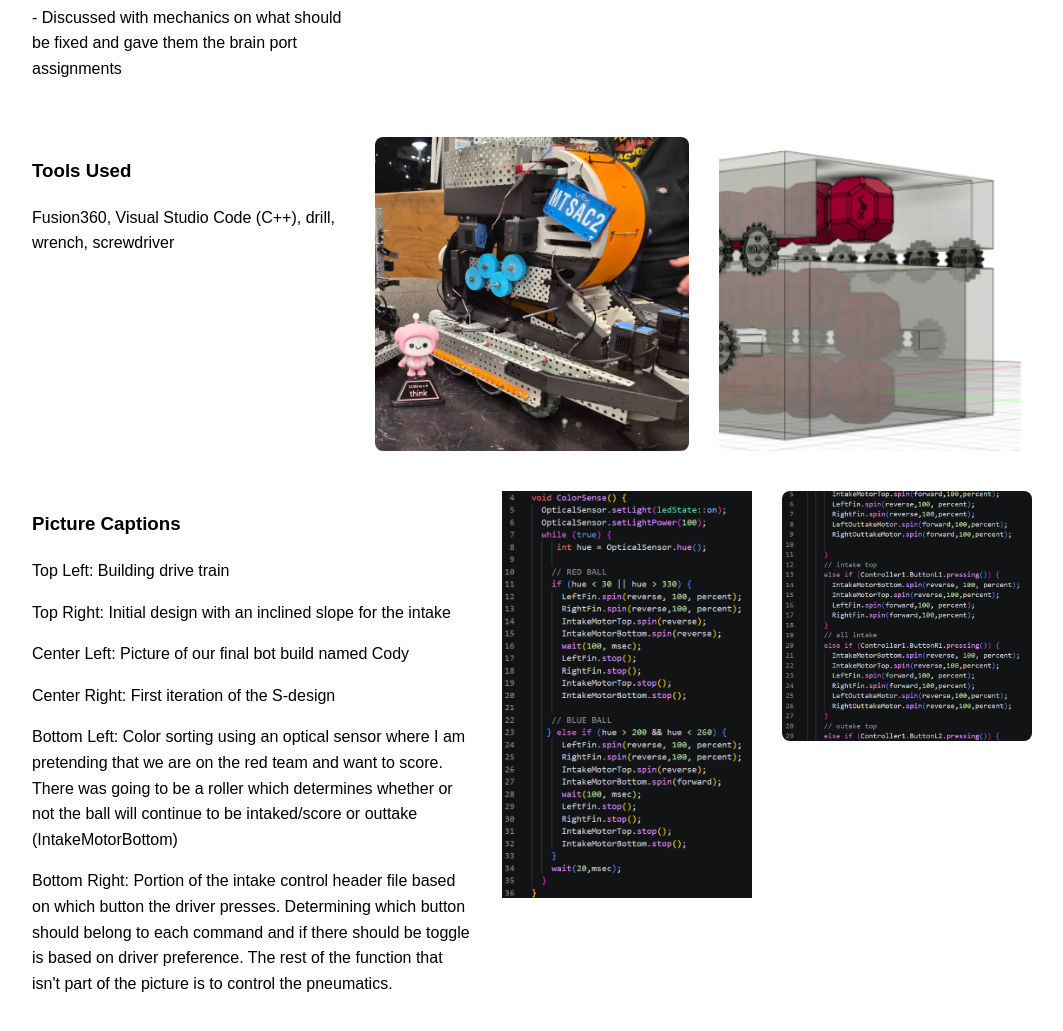
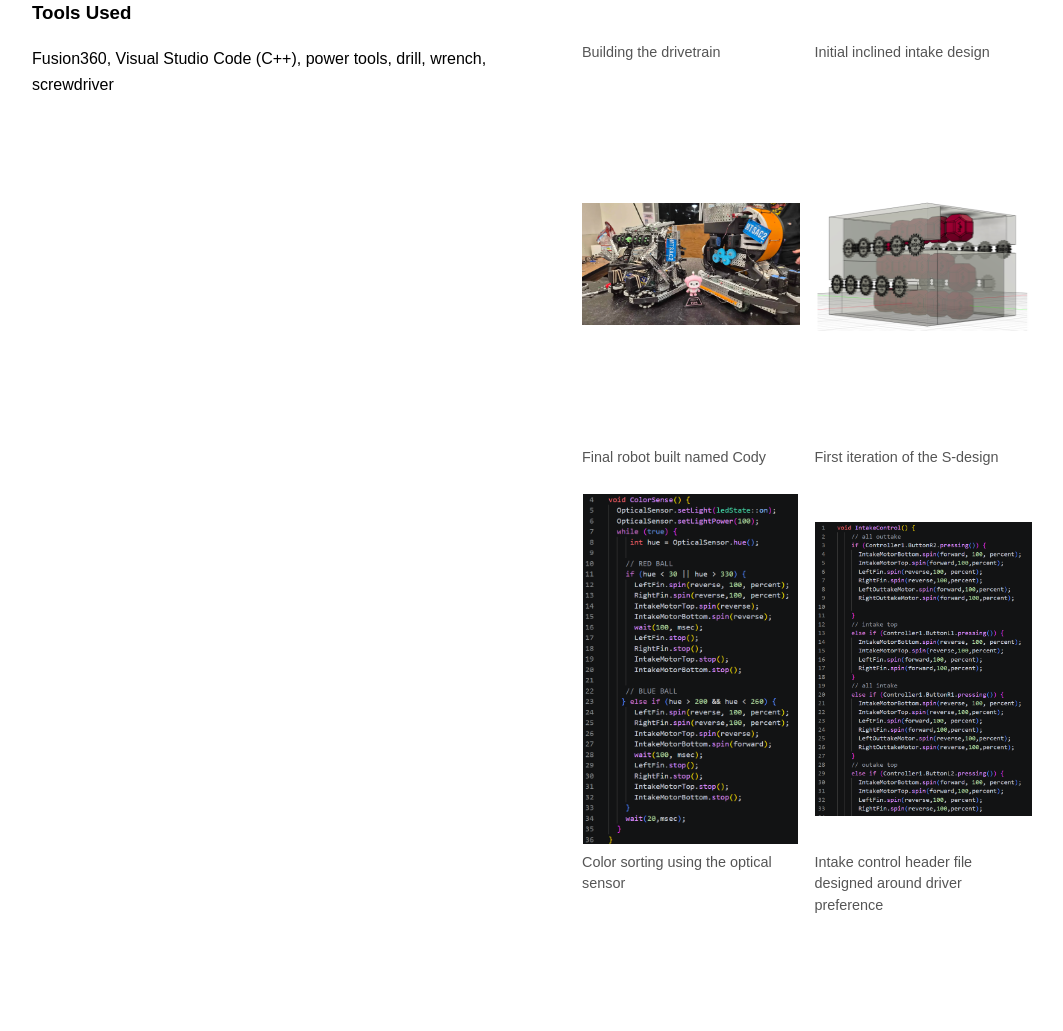
Before and after one commit to achangyy/Portfolio-ChangAmanda, a plain HTML site: page robotics.html in a window 1280 px wide. Shown: the part 819-1850 px from the top of the page, without its empty margins (108-1171 px from the left). After the commit the page ends 1775 px from the top, so only its background shows below. Drawn offline with Linux system fonts and the light colour scheme.

Commit message:
Revise project layout in robotics.html
Updated project title and improved project descriptions. Enhanced image captions and organized content layout.

```diff
--- a/robotics.html
+++ b/robotics.html
@@ -9,74 +9,84 @@
 
 <body>
 
-    <!-- TITLE -->
+    <!-- TOP PORTION -->
      <div class = "hero hero-robotics">
             <div class = "hero-text">
-                <h1 class = "project-title">VEXU Robotics</h1>
+                <h1 class = "project-title">VEX U Robotics</h1>
                 <p class = "objective-title">Objective:</p>
-                <p> Design and build the robot. Code the driver control and autonomous routines.</p>
+                <p>
+                    Design and build the robot within 18" x 18" x 18" dimensions.
+                    Code the driver control and autonomous routines including inertial, rotation, and vision sensor.
+                </p>
 
             </div>
         </div>
 
-    <!-- CONTENT -->
+    <!-- GAME CONTEXT -->
     <section class = "project-row">
         <h3>Push Back Game Context</h3>
         <p>Game is based on controlling goals and mangaging blocks in a 12'x12' area. There are high, middle, and low goals where you can score and maintain control to score. There is a 15 second autonomous period then a 1 minute and 45 second driver-controlled period.</p>
 
     </section>
 
+    <!-- WHAT I DID -->
      <section class ="project-row">
-        <!--LEFT: TEXT-->
+        <!--LEFT SIDE: TEXT-->
         <div class ="project-text">
-            <h3>What I did </h3>
+            <h3>What I Did </h3>
             <p>- Design the first intake iteration from a slope to an S-shape to increase carrying capacity to score quickly</p>
             <p>- Helped assemble drive train</p>
             <p>- Built upon previous code due to more complex autonomous routines, addition of sensors+pneumatics, and adding more driver control features</p>
             <p>- Discussed with mechanics on what should be fixed and gave them the brain port assignments</p>
+            <h3>Tools Used</h3>
+            <p>Fusion360, Visual Studio Code (C++), power tools, drill, wrench, screwdriver</p>
         </div>
 
-        <div class = "img-box">
-            <img src="images/rob1.png" alt="robbie">
-        </div>
-        <div class = "img-box">
-            <img src="images/rob2.png" alt="robluz">
+        <!-- RIGHT SIDE: IMAGES -->
+        <div class = "project-gallery">
+
+            <div class = "project-image-item">
+                <img src = "images/rob1.png" alt="Building the drivetrain">
+                <p class = "image-caption">
+                    Building the drivetrain
+                </p>
+            </div>
+
+            <div class = "project-image-item">
+                <img src = "images/rob2.png" alt="Initial inclined intake design">
+                <p class = "image-caption">
+                    Initial inclined intake design
+                </p>
+            </div>
+
+             <div class="project-image-item">
+                <img src="images/rob6.webp" alt="Final robot build Cody">
+                <p class="image-caption">
+                    Final robot built named Cody
+                </p>
+            </div>
+
+            <div class="project-image-item">
+                <img src="images/rob4.png" alt="S-shaped intake iteration">
+                <p class="image-caption">
+                    First iteration of the S-design
+                </p>
+            </div>
+
+            <div class="project-image-item">
+                <img src="images/rob8.png" alt="Optical sensor color sorting">
+                <p class="image-caption">
+                    Color sorting using the optical sensor
+                </p>
+            </div>
+
+            <div class="project-image-item">
+                <img src="images/rob7.png" alt="Intake control header file">
+                <p class="image-caption">
+                    Intake control header file designed around driver preference
+                </p>
+            </div>
         </div>
     </section>
-
-
-    <section class ="project-row">
-        <div class ="project-text">
-            <h3>Tools Used</h3>
-            <p>Fusion360, Visual Studio Code (C++), drill, wrench, screwdriver</p>
-        </div>
-
-        <div class = "img-box">
-            <img src="images/rob6.webp" class="img-right">
-        </div>
-        <div class = "img-box">
-            <img src="images/rob4.png" class="img-right">
-        </div>
-    </section>
-
-    <section class = "project-row">
-        <div class ="project-text">
-            <h3> Picture Captions</h3>
-            <p>Top Left: Building drive train</p>
-            <p>Top Right: Initial design with an inclined slope for the intake</p>
-            <p>Center Left: Picture of our final bot build named Cody</p>
-            <p>Center Right: First iteration of the S-design </p>
-            <p>Bottom Left: Color sorting using an optical sensor where I am pretending that we are on the red team and want to score. There was going to be a roller which determines whether or not the ball will continue to be intaked/score or outtake (IntakeMotorBottom) </p>
-            <p>Bottom Right: Portion of the intake control header file based on which button the driver presses. Determining which button should belong to each command and if there should be toggle is based on driver preference. The rest of the function that isn't part of the picture is to control the pneumatics. </p>
-        </div>
-
-        <div class="imag-box small-img">
-            <img src="images/rob8.png" alt="Tools Used">
-        </div>
-        <div class = "img-box small-img">
-            <img src="images/rob7.png" alt="Tools Used">
-        </div>
-    </section>
-
 </body>
 </html>
```
